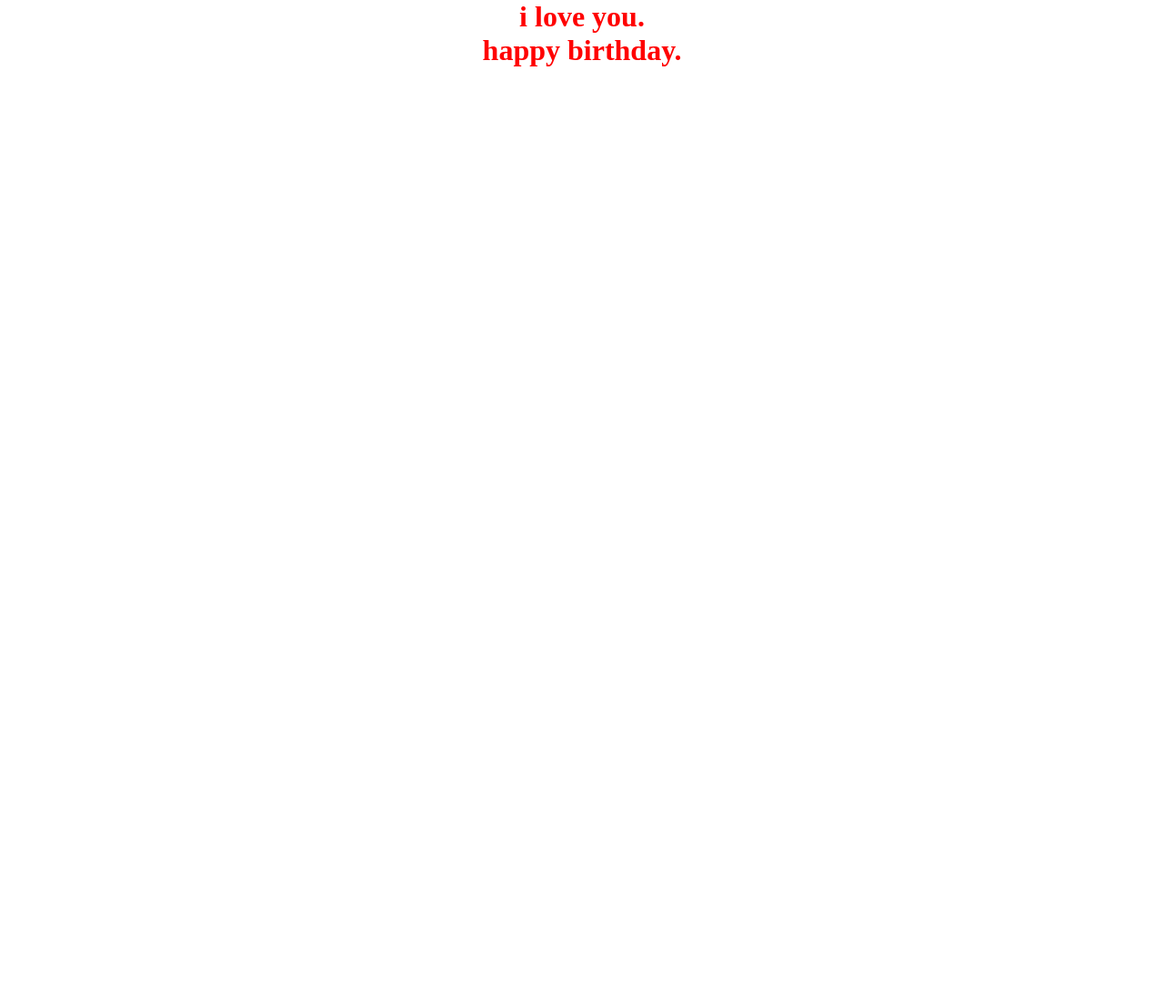
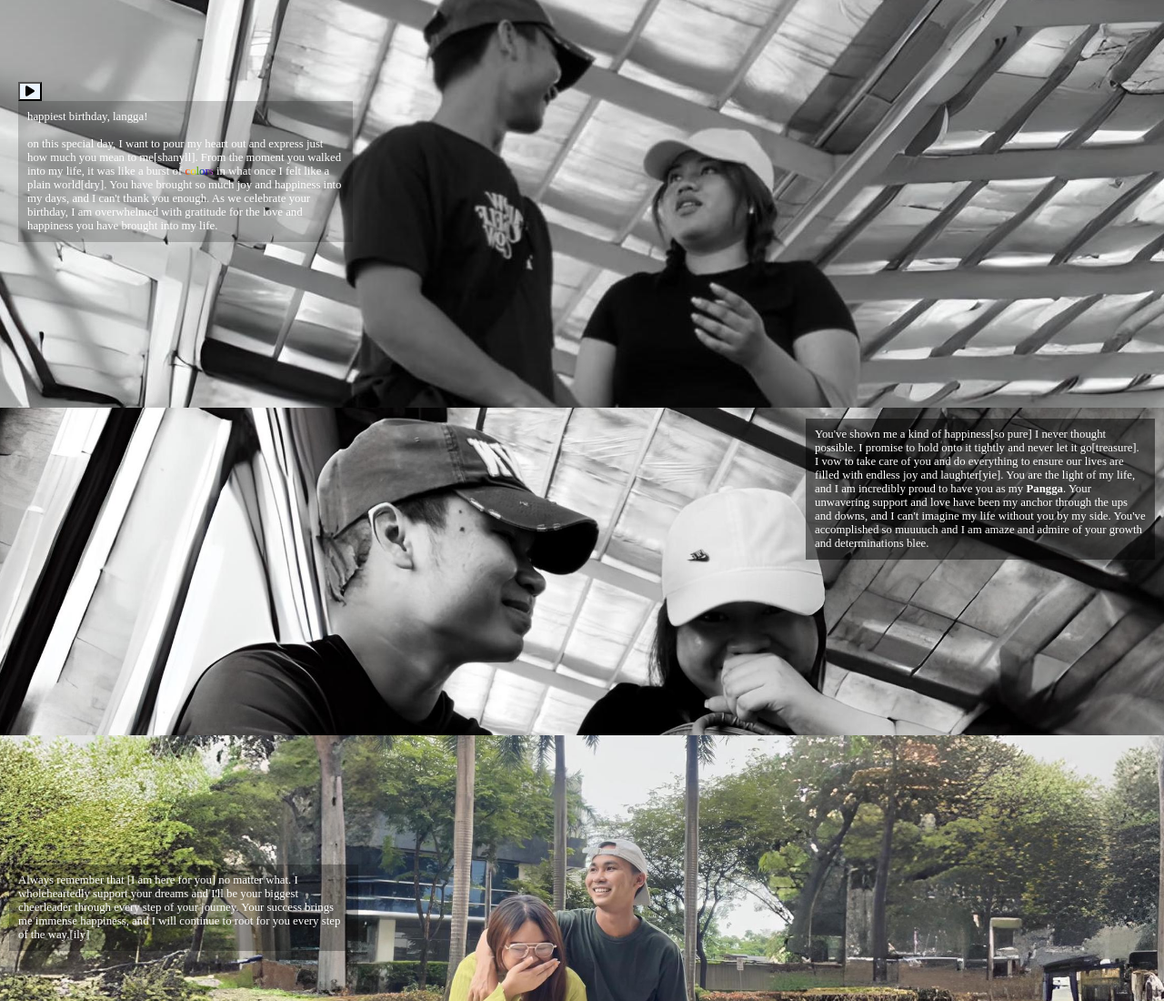
Before and after one commit to shanyllsbirthday/shanyllsbirthday.github.io, a plain HTML site: page index.html in a window 1280 px wide. Shown: the top 1100 px of the page at 91% size. Before the commit the page ends 800 px from the top, so only its background shows below. Drawn offline with nearby package versions, Linux system fonts and the light colour scheme; a web font is replaced by a local one.

Commit message:
remove prank

```diff
--- a/index.html
+++ b/index.html
@@ -21,14 +21,6 @@
 </head>
 
 <body>
-   <center>
-    <h1 style="color: red;">i love you.</h1>
-    <h1 style="color: red;">happy birthday.</h1>
-   </center>
-
-</body>
-
-<!-- <body>
     <div class="container" id="home">
 
         <div class="birthday-head">
@@ -602,6 +594,6 @@
     <script src="swiper.js"></script>
     <script src="script.js"></script>
 
-</body> -->
+</body>
 
 </html>
```
